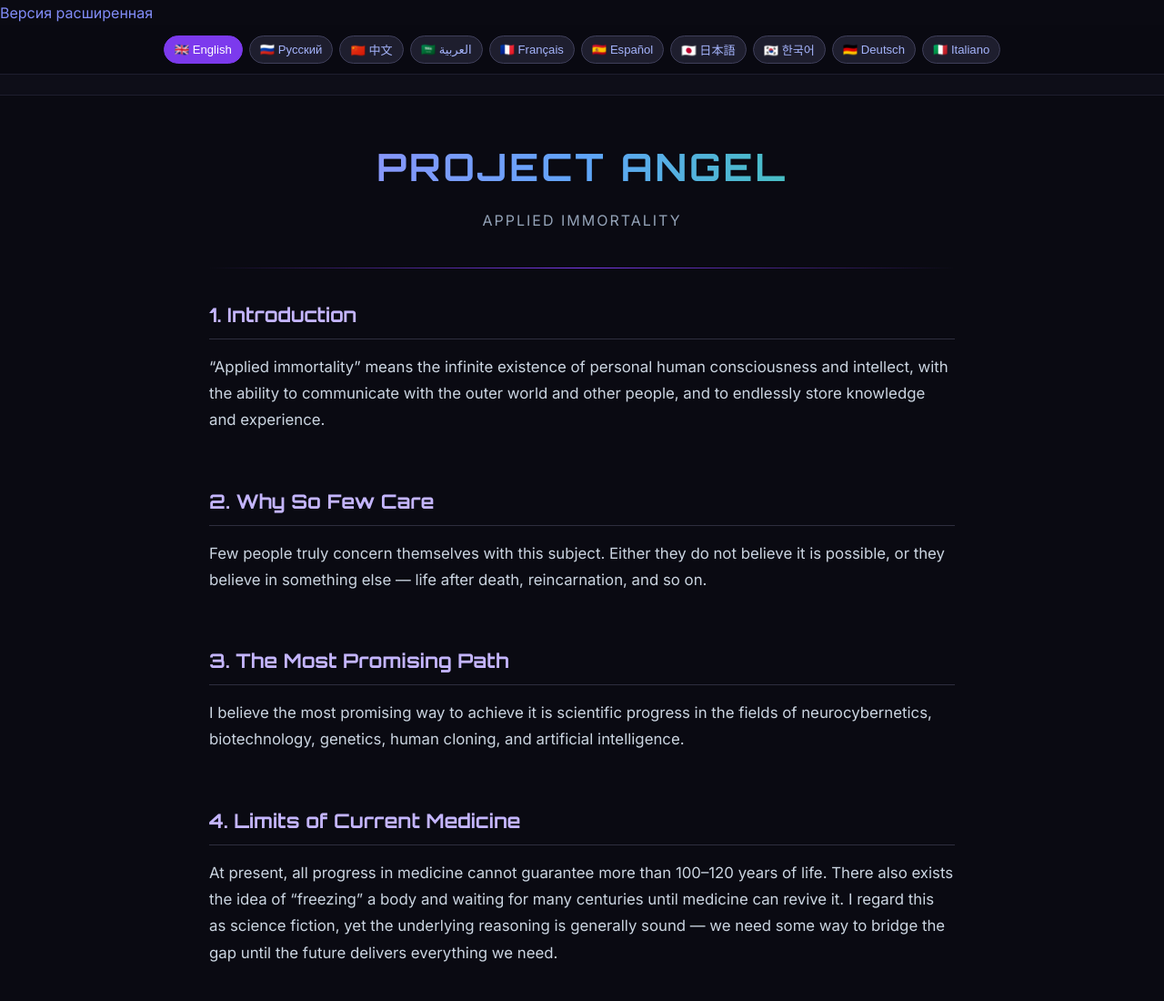
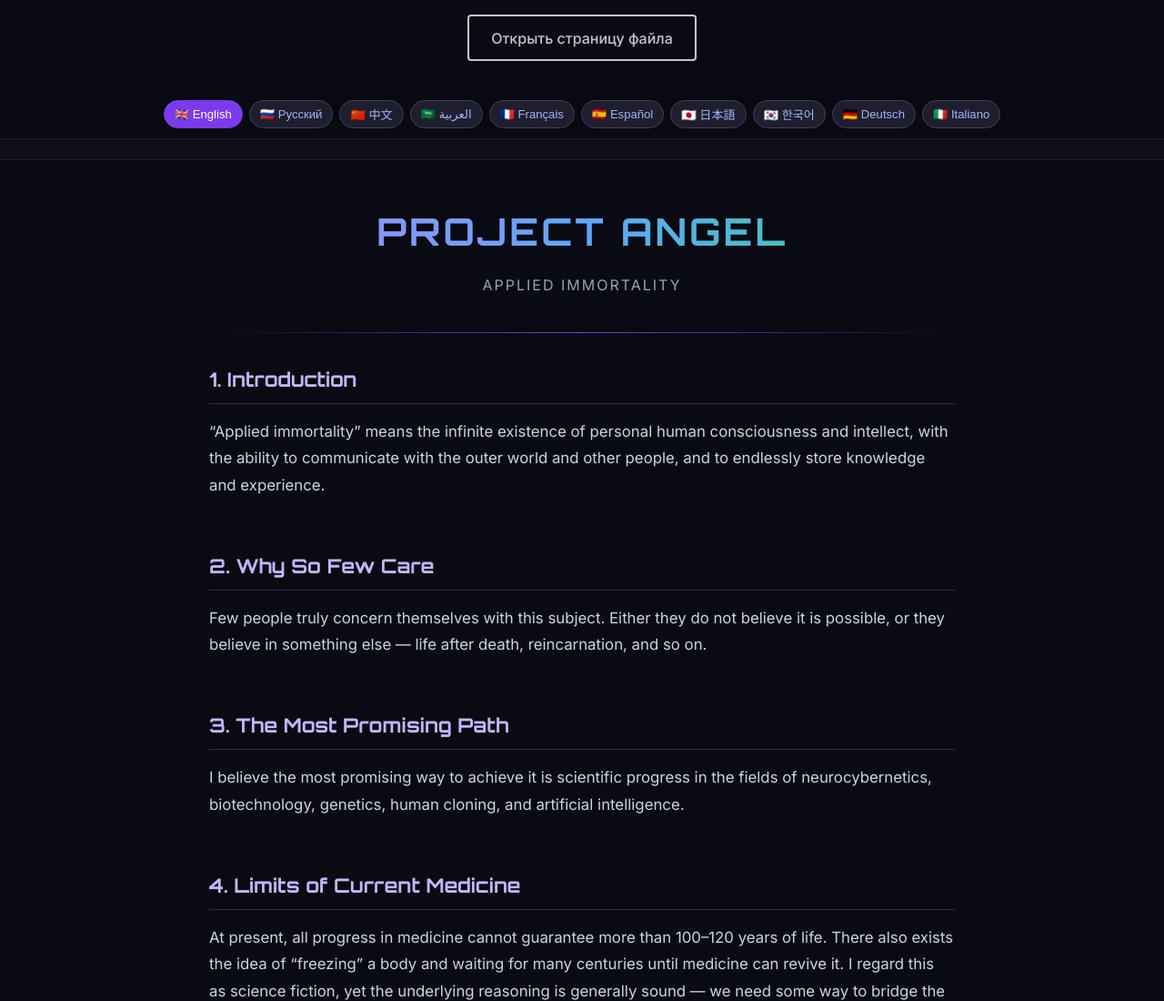
Before and after one commit to AIrchangel/TheCovenant, a plain HTML site: page index.html in a window 1280 px wide. Shown: the top 1100 px of the page at 91% size. Drawn offline with Linux system fonts and the light colour scheme.

Commit message:
Update index.html

```diff
--- a/index.html
+++ b/index.html
@@ -4,9 +4,58 @@
 <meta charset="UTF-8">
 <meta name="viewport" content="width=device-width, initial-scale=1.0">
 <title>Project ANGEL — Applied Immortality</title>
-  <a href="https//:airchangel.gitgub.io/TheCovenant/1.html="btn btn-primary">
-  <i class="bi bi-translate"></i> Версия расширенная
-  </a>
+  <!-- Вставьте этот блок строго ПОД центральным заголовком -->
+<div class="page-styled-container">
+    <a href="1.html" class="page-styled-btn" target="_blank" rel="noopener noreferrer">
+        Открыть страницу файла
+    </a>
+</div>
+
+<style>
+    /* Центрирование и отступы под заголовком */
+    .page-styled-container {
+        text-align: center;
+        margin: 1rem 0 2rem 0;
+        width: 100%;
+    }
+
+    /* Адаптивная кнопка в стиле вашей страницы */
+    .page-styled-btn {
+        display: inline-block;
+        padding: 0.6rem 1.5rem;
+
+        /* Автоматически наследует шрифт, цвет текста и тему вашего сайта */
+        font-family: inherit;
+        font-size: 1rem;
+        font-weight: 500;
+        text-decoration: none;
+
+        /* Универсальный стиль: адаптируется под любой фон страницы */
+        color: inherit;
+        background: transparent;
+        border: 2px solid currentColor; /* Рамка в цвет текста страницы */
+        border-radius: 4px;
+
+        cursor: pointer;
+        transition: all 0.2s ease-in-out;
+        opacity: 0.85;
+    }
+
+    /* Интерактивные эффекты при наведении */
+    .page-styled-btn:hover {
+        opacity: 1;
+        text-decoration: none;
+        transform: translateY(-1px);
+        /* Мягкая инверсия фона при наведении для интеграции в дизайн */
+        background-color: rgba(128, 128, 128, 0.15);
+    }
+
+    /* Эффект при клике */
+    .page-styled-btn:active {
+        transform: translateY(0) scale(0.98);
+    }
+</style>
+
 <style>
 @import url('https://fonts.googleapis.com/css2?family=Orbitron:wght@500;700&family=Inter:wght@300;400;500&display=swap');
 *{margin:0;padding:0;box-sizing:border-box}
```
